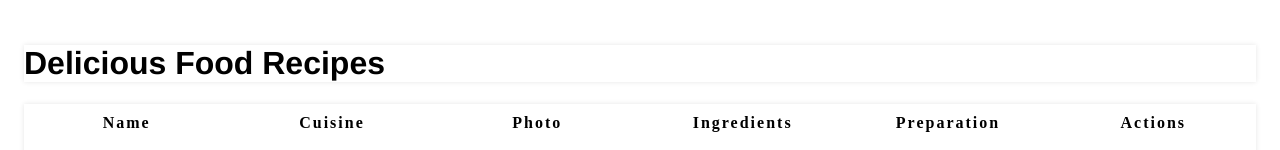
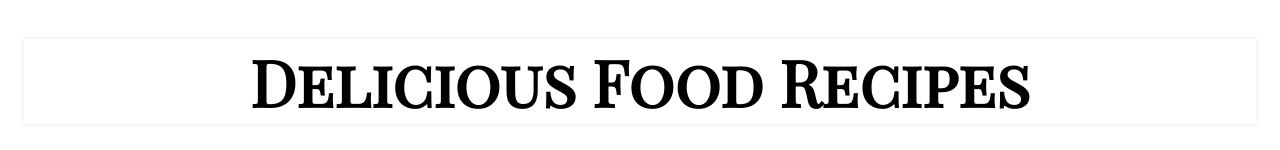
Before and after one commit to petrihcour/recipe-app, a React (Create React App) app: page / in a window 1280 px wide. Shown: the top 150 px of the page. Built offline with nearby package versions, Linux system fonts and the light colour scheme.

Commit message:
styling header

```diff
--- a/src/App.css
+++ b/src/App.css
@@ -2,6 +2,15 @@
 
 .App {
   padding: 1em;
+}
+
+/* Adjusted font, size, and alignment */
+
+h1 {
+  font-family: 'Playfair Display SC', sans-serif;
+  text-align: center;
+  font-size: 64px;
+  margin-top: 15px;
 }
 
 label {
```
